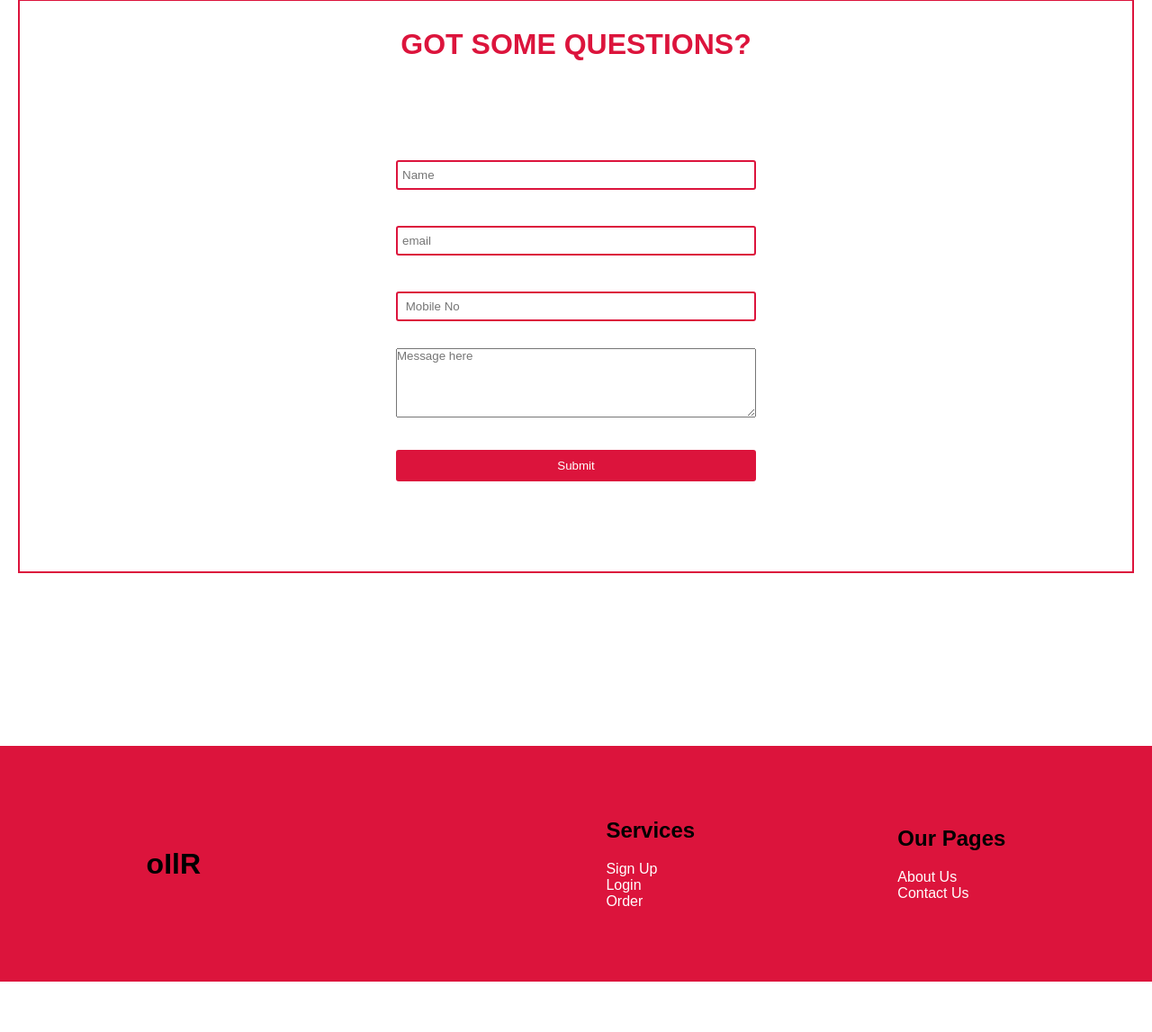
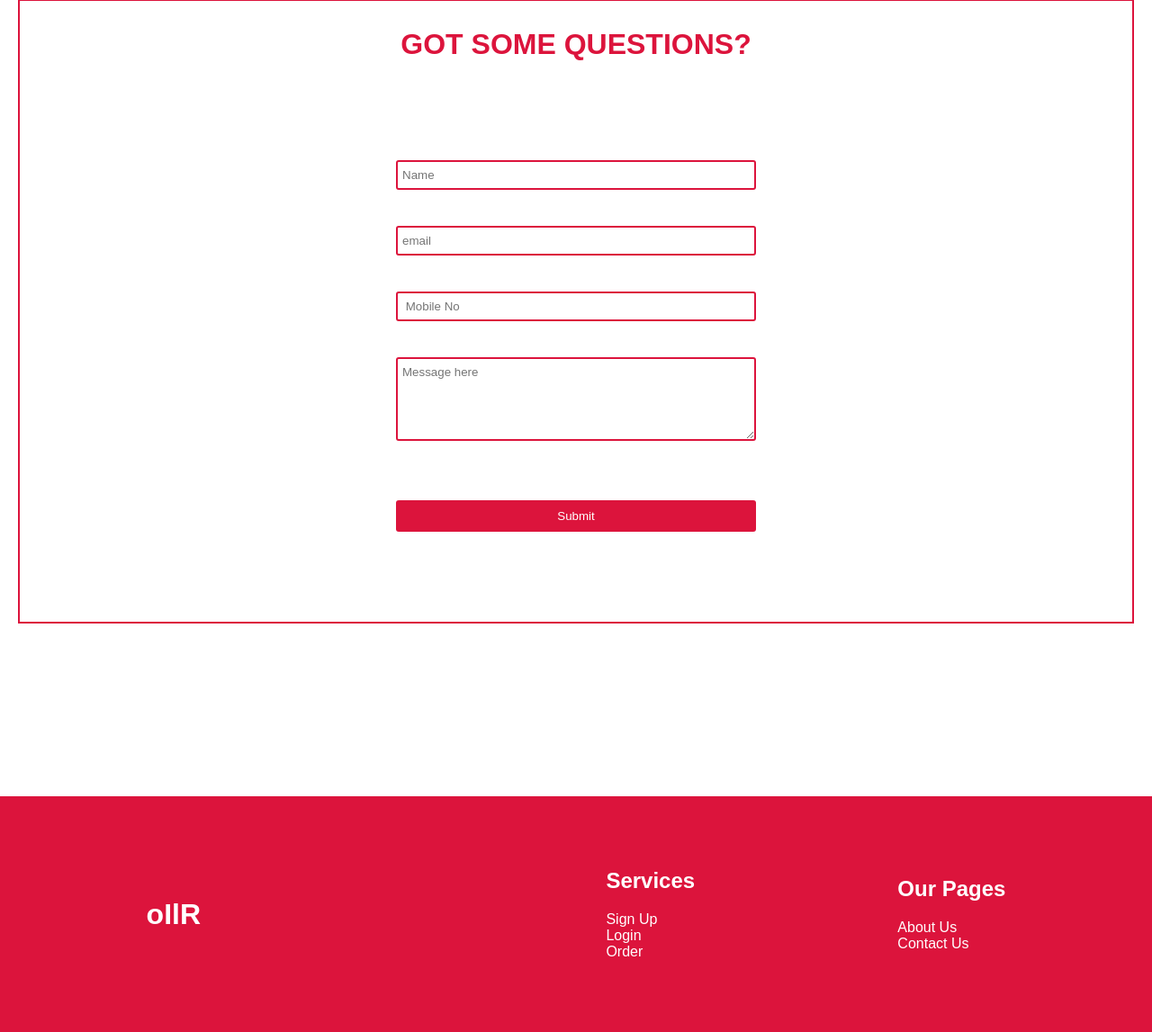
Before and after one commit to bhekaxix/assignment, a PHP site: page /dashboard.php in a window 1280 px wide. Shown: the part 1613-2760 px from the top of the page at 90% size. Before the commit the page ends 2704 px from the top, so only its background shows below. Run offline with PHP 8.4, Linux system fonts and the light colour scheme; the visitor is signed in with stand-in values (Sample User, id 1).

Commit message:
corrected errors

```diff
--- a/css/dashboard.css
+++ b/css/dashboard.css
@@ -227,7 +227,7 @@ input[type=number]{
 	border-radius: 3px;
 }
 
-. form textarea{
+.form textarea{
 	margin: 10px auto 30px auto;
 	width: 400px;
 	padding: 7px 5px;
@@ -262,7 +262,7 @@ input[type=number]{
 	justify-content: space-around;
 }
 
-.footer1 h1,.footer2 h2,.footer3 h2,{
+.footer1 h1,.footer2 h2,.footer3 h2 {
 	color: white;
 }
 
```
